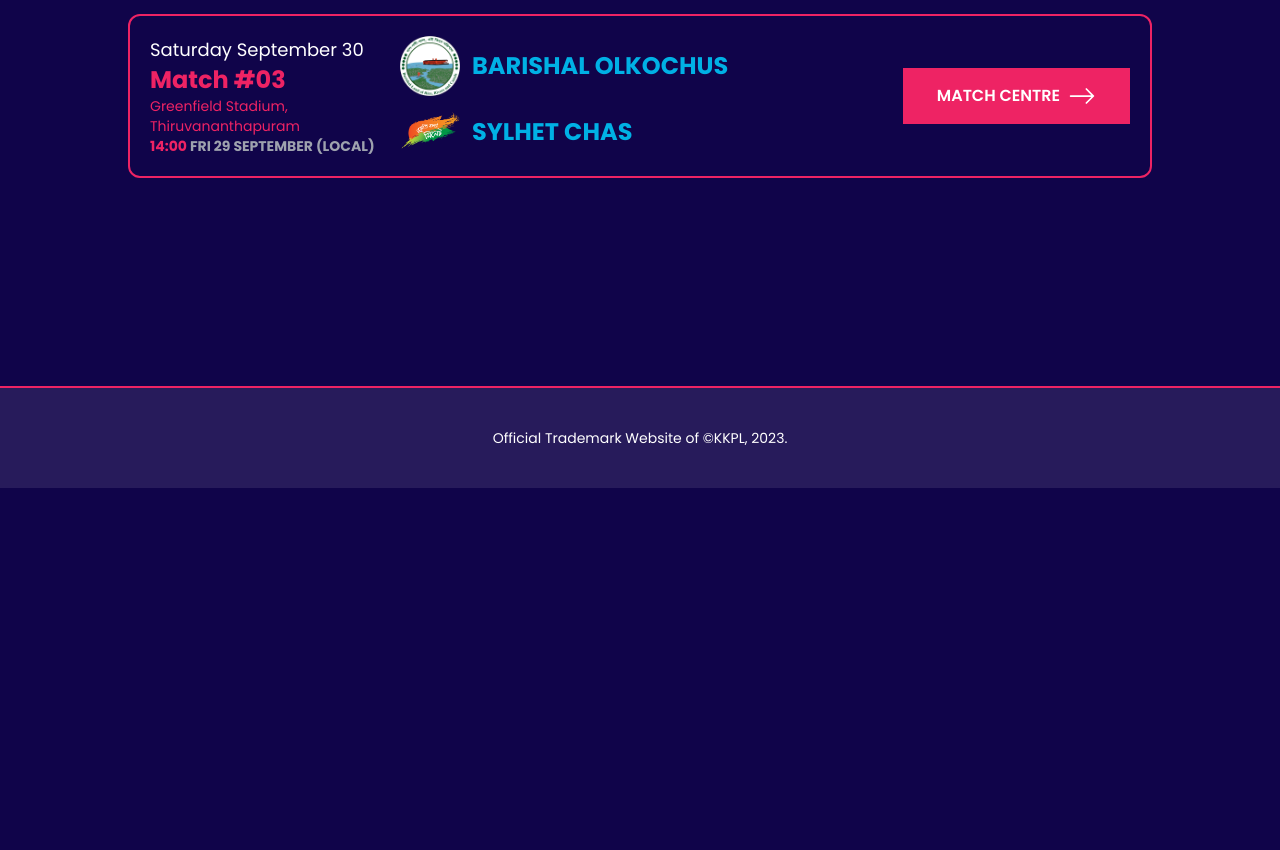
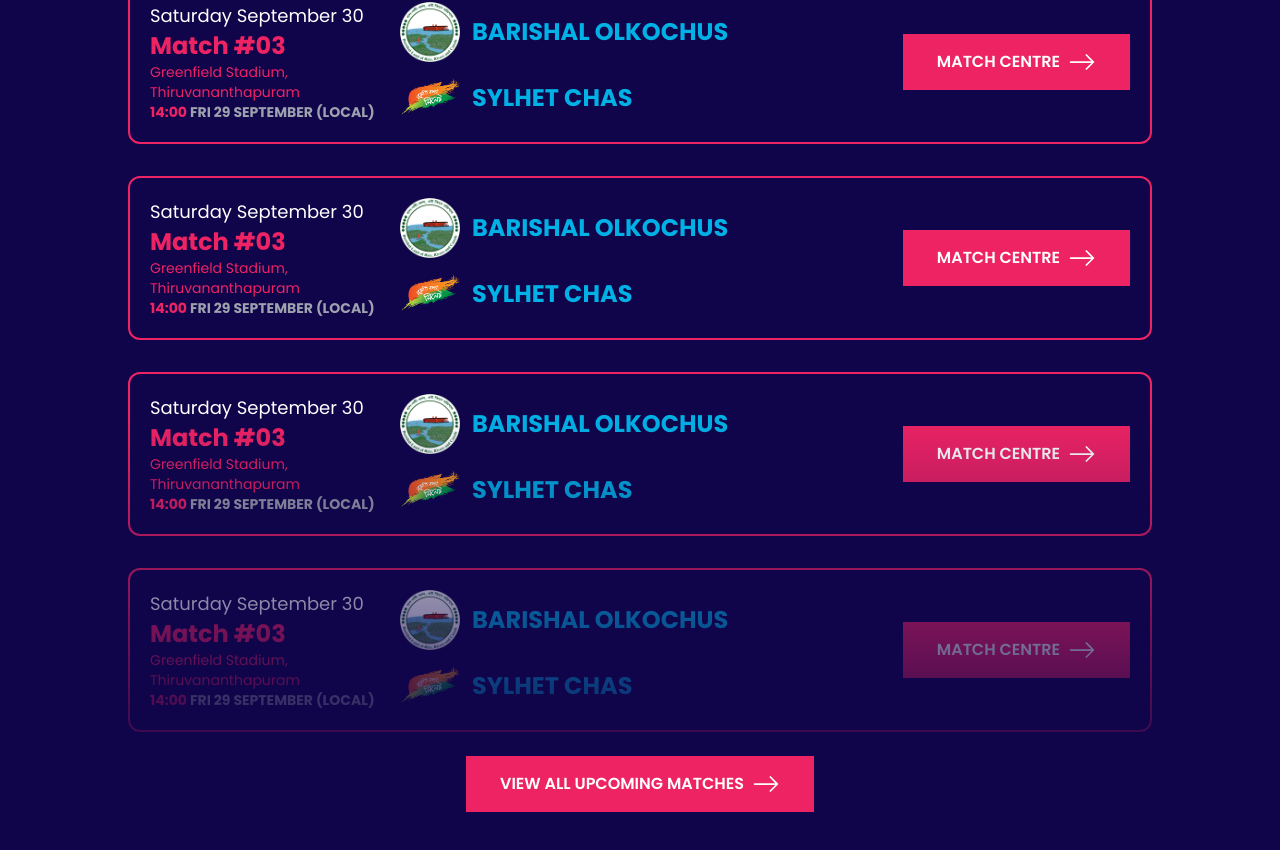
Before and after one commit to mjaumi/NEXT-KKPL-fantasy-premier-league, a Next.js app: page / in a window 1280 px wide. Shown: the part 1850-2700 px from the top of the page. Before the commit the page ends 2338 px from the top, so only its background shows below. Built offline with nearby package versions, Linux system fonts and the light colour scheme.

Commit message:
upcoming matches design done with responsiveness

```diff
--- a/src/components/HomeComponents/UpcomingMatches.tsx
+++ b/src/components/HomeComponents/UpcomingMatches.tsx
@@ -1,17 +1,29 @@
 import React from 'react';
+import { BsArrowRight } from 'react-icons/bs';
+import KKPLButton from '../shared/KKPLButton';
 import SectionTitle from '../shared/SectionTitle';
 import MatchCard from '../shared/Cards/MatchCard';
-import { match1CardData, match2CardData } from '@/constants/matchCardData';
+import { match2CardData } from '@/constants/matchCardData';
 
 const UpcomingMatches = () => {
   // rendering upcoming matches component here
   return (
-    <section className='w-[90%] lg:w-4/5 max-w-[1500px] mx-auto py-20 space-y-10'>
+    <section className='relative w-[90%] lg:w-4/5 max-w-[1500px] mx-auto py-20 space-y-10'>
       <SectionTitle title='Upcoming Matches' />
 
       <div className='space-y-8'>
-        <MatchCard matchData={match1CardData} />
         <MatchCard matchData={match2CardData} />
+        <MatchCard matchData={match2CardData} />
+        <MatchCard matchData={match2CardData} />
+        <MatchCard matchData={match2CardData} />
+        <MatchCard matchData={match2CardData} />
+      </div>
+
+      <div className='absolute h-1/3 w-full bottom-0 bg-gradient-to-t from-KKPL-dark-blue z-20 to-transparent flex justify-center items-end'>
+        <KKPLButton>
+          view all upcoming matches
+          <BsArrowRight className='w-7 h-7 ml-2' />
+        </KKPLButton>
       </div>
     </section>
   );
```
